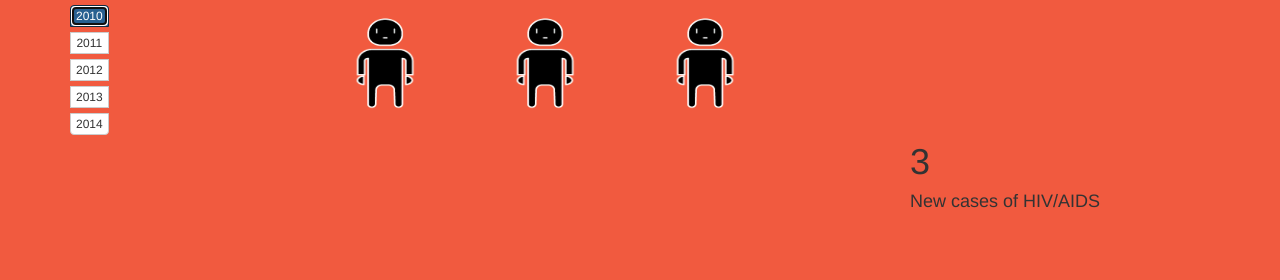
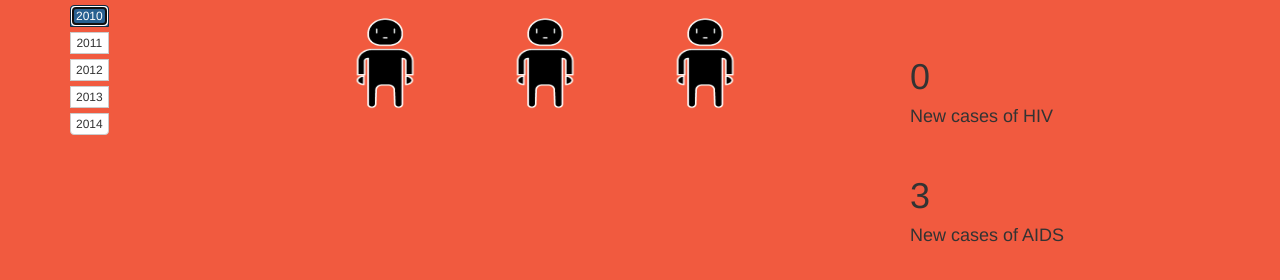
Before and after one commit to opendatakosovo/css-viz, a plain HTML site: page number-of-cases-of-hiv-aids/index.html in a window 1280 px wide. Both pictures are taken after a click on the button "2010". Drawn offline with Linux system fonts and the light colour scheme.

Commit message:
added the aids new cases number and added text for gender enrollment ratios animation

```diff
--- a/number-of-cases-of-hiv-aids/index.html
+++ b/number-of-cases-of-hiv-aids/index.html
@@ -125,7 +125,9 @@
             // Initialize visualizer for the first year.
             var firstYear = parseInt(Object.keys(DATASET)[0]);
             $("#value").empty();
-            $("#value").text(DATASET[firstYear]['unitB']);
+            $("#value").text(DATASET[firstYear]['unitA']);
+            $("#value-aids").empty();
+            $("#value-aids").text(DATASET[firstYear]['unitB']);
             draw(firstYear);
         });
 
@@ -146,7 +148,9 @@
                     var btnNextYearClass = $(this).attr("class").match(/btn-[0-9]{4}/);
                     var nextYear = btnNextYearClass[0].split('-')[1];
                     $("#value").empty();
-                    $("#value").text(DATASET[nextYear]['unitB']);
+                    $("#value").text(DATASET[nextYear]['unitA']);
+                    $("#value-aids").empty();
+                    $("#value-aids").text(DATASET[nextYear]['unitB']);
                     draw(nextYear);
                 });
             }
@@ -227,9 +231,12 @@
                 </div>
             </div>
             <div class="col-md-4">
-                <div id="percentage-container" style="margin: 50% -5% 0 0;">
+                <div id="percentage-container" style="margin: 20% -5% 0 0;">
                     <b><h1 id="value"></h1></b>
-                    <h4>New cases of HIV/AIDS</h4>
+                    <h4>New cases of HIV</h4>
+                    <br>
+                    <b><h1 id="value-aids"></h1></b>
+                    <h4>New cases of AIDS</h4>
                 </div>
             </div>
         </div>
```
Also changed, not shown: gender-enrollment-ratios/index.html (+4 -0 lines).
